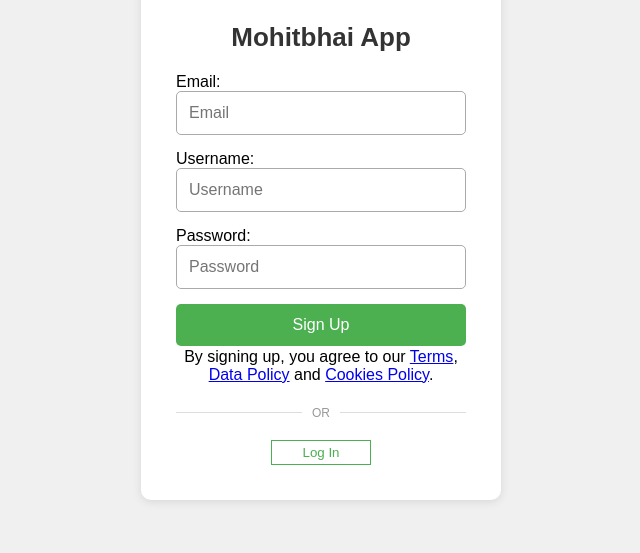
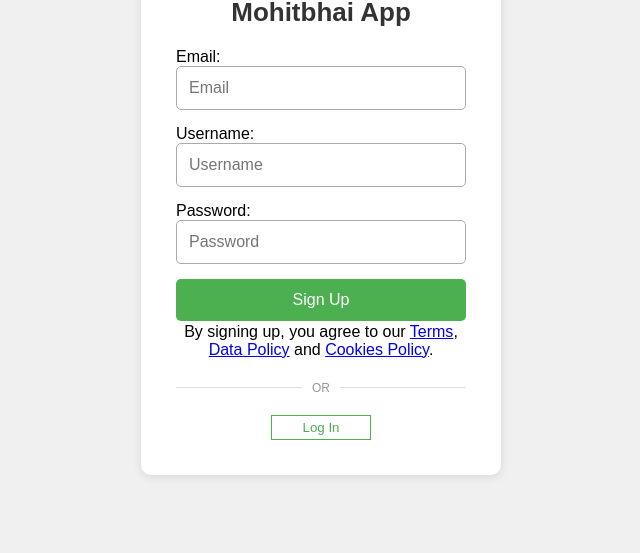
Before and after one commit to Manmohit12/Login-account, a plain HTML site: page index.html in a window 1280 px wide. Shown: the part 247-800 px from the top of the page, without its empty margins (319-959 px from the left). Drawn offline with Linux system fonts and the light colour scheme.

Commit message:
Update index.html

```diff
--- a/index.html
+++ b/index.html
@@ -32,7 +32,7 @@
         .signup-form {
             background-color: #ffffff;
             padding: 35px;
-            margin-top: 80px;
+            margin-top: 30px;
             border-radius: 10px;
             box-shadow: 0 2px 10px rgba(0, 0, 0, 0.1);
         }
```
